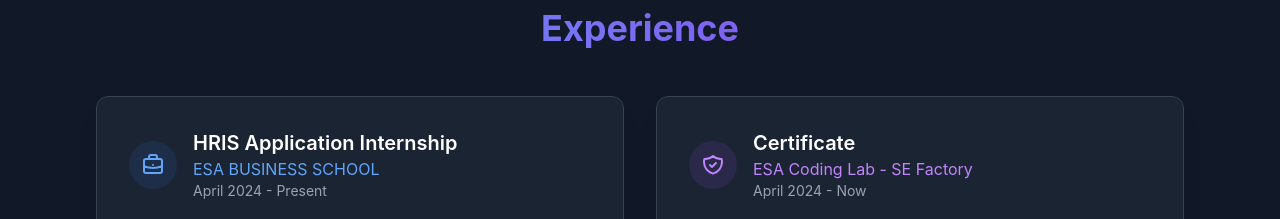
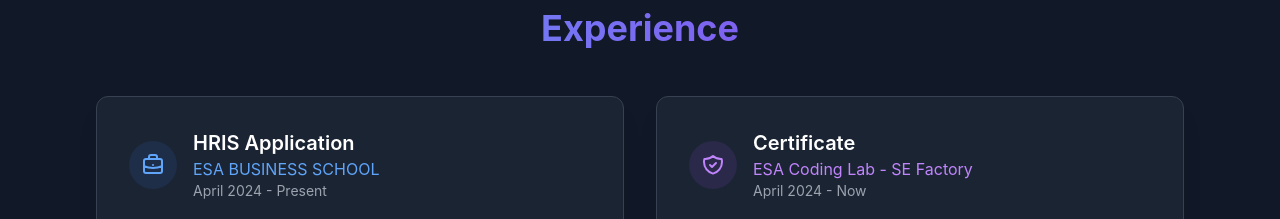
Before and after one commit to joumaamhamad/portfolio, a React (Create React App) app in the folder frontend/: page / in a window 1280 px wide. Shown: the part 2220-2439 px from the top of the page. Built offline with nearby package versions, Linux system fonts and the light colour scheme.

Commit message:
Update button margin and modify internship title in HomeScreen

```diff
--- a/frontend/src/App.js
+++ b/frontend/src/App.js
@@ -53,7 +53,7 @@
         {/* Logo */}
         <div className="flex items-center space-x-2">
   {isNotHome && (
-    <button onClick={() => navigate('/')} className="text-white hover:text-gray-300 mt-1">
+    <button onClick={() => navigate('/')} className="text-white hover:text-gray-300 mt-0.5">
       <FaArrowLeft size={20} />
     </button>
   )}
--- a/frontend/src/screens/HomeScreen.js
+++ b/frontend/src/screens/HomeScreen.js
@@ -290,7 +290,7 @@
                   </svg>
                 </div>
                 <div>
-                  <h3 className="text-lg md:text-xl font-semibold text-white">HRIS Application Internship</h3>
+                  <h3 className="text-lg md:text-xl font-semibold text-white">HRIS Application</h3>
                   <p className="text-blue-400 text-sm md:text-base">ESA BUSINESS SCHOOL</p>
                   <p className="text-gray-400 text-xs md:text-sm">April 2024 - Present</p>
                 </div>
```
